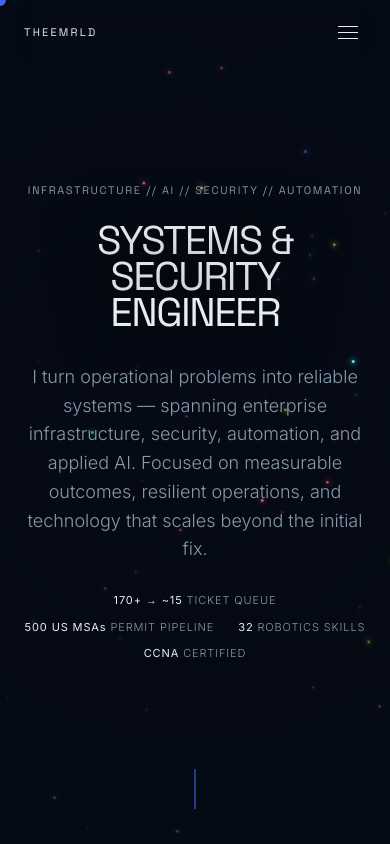
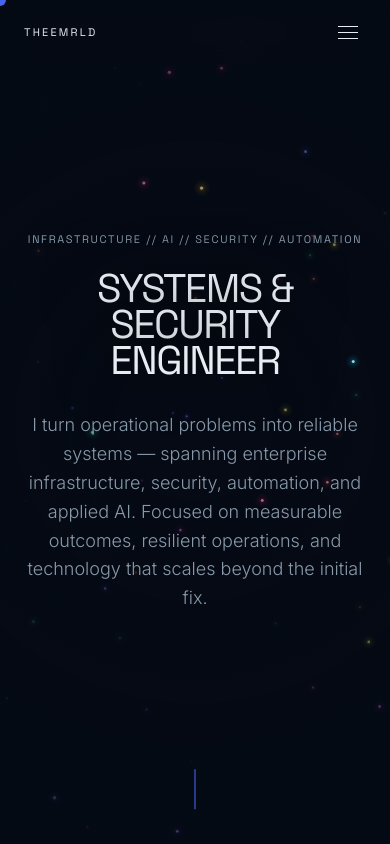
Before and after one commit to ninja-ops-guy/theemrld-portfolio, a React (Vite) app: page / in a window 390 px wide. Shown: the top 844 px of the page. Built offline with nearby package versions, Linux system fonts and the light colour scheme; the HTML template or start-up script is replaced by a standard one.

Commit message:
fix: simplify mobile hero by removing metric strip

```diff
--- a/src/sections/Hero.tsx
+++ b/src/sections/Hero.tsx
@@ -9,115 +9,24 @@ export default function Hero() {
 
   useEffect(() => {
     const tl = gsap.timeline({ defaults: { ease: 'power3.out' } });
-
-    tl.fromTo(
-      labelRef.current,
-      { opacity: 0, y: 10 },
-      { opacity: 1, y: 0, duration: 0.6, delay: 0.3 }
-    )
-      .fromTo(
-        headlineRef.current,
-        { opacity: 0, y: 30 },
-        { opacity: 1, y: 0, duration: 1.2 },
-        '-=0.3'
-      )
-      .fromTo(
-        sublineRef.current,
-        { opacity: 0, y: 20 },
-        { opacity: 1, y: 0, duration: 0.8 },
-        '-=0.6'
-      )
-      .fromTo(
-        scrollIndicatorRef.current,
-        { opacity: 0 },
-        { opacity: 1, duration: 0.6 },
-        '-=0.2'
-      );
-
+    tl.fromTo(labelRef.current,{ opacity: 0, y: 10 },{ opacity: 1, y: 0, duration: 0.6, delay: 0.3 })
+      .fromTo(headlineRef.current,{ opacity: 0, y: 30 },{ opacity: 1, y: 0, duration: 1.2 },'-=0.3')
+      .fromTo(sublineRef.current,{ opacity: 0, y: 20 },{ opacity: 1, y: 0, duration: 0.8 },'-=0.6')
+      .fromTo(scrollIndicatorRef.current,{ opacity: 0 },{ opacity: 1, duration: 0.6 },'-=0.2');
     const scrollLine = scrollIndicatorRef.current?.querySelector('.scroll-line');
-    if (scrollLine) {
-      gsap.to(scrollLine, {
-        y: 8,
-        duration: 2,
-        ease: 'sine.inOut',
-        repeat: -1,
-        yoyo: true,
-      });
-    }
+    if (scrollLine) gsap.to(scrollLine,{ y: 8, duration: 2, ease: 'sine.inOut', repeat: -1, yoyo: true });
   }, []);
 
   return (
-    <section
-      id="hero"
-      className="relative flex flex-col items-center justify-center overflow-hidden"
-      style={{ height: '100dvh', zIndex: 1 }}
-    >
+    <section id="hero" className="relative flex flex-col items-center justify-center overflow-hidden" style={{ height: '100dvh', zIndex: 1 }}>
       <div className="relative z-10 flex flex-col items-center text-center px-6">
-        <p
-          ref={labelRef}
-          className="font-label"
-          style={{ marginBottom: '24px', opacity: 0 }}
-        >
-          INFRASTRUCTURE // AI // SECURITY // AUTOMATION
+        <p ref={labelRef} className="font-label" style={{ marginBottom: '24px', opacity: 0 }}>INFRASTRUCTURE // AI // SECURITY // AUTOMATION</p>
+        <h1 ref={headlineRef} className="font-headline uppercase" style={{ fontSize: 'clamp(2.5rem, 8vw, 7rem)', letterSpacing: '-0.04em', lineHeight: 0.9, color: '#E8EDF3', textShadow: '0 0 60px rgba(5, 10, 20, 0.8)', opacity: 0 }}>SYSTEMS & SECURITY ENGINEER</h1>
+        <p ref={sublineRef} className="font-body" style={{ fontSize: '18px', color: '#8899AA', maxWidth: '560px', marginTop: '32px', lineHeight: 1.6, opacity: 0 }}>
+          I turn operational problems into reliable systems — spanning enterprise infrastructure, security, automation, and applied AI. Focused on measurable outcomes, resilient operations, and technology that scales beyond the initial fix.
         </p>
-
-        <h1
-          ref={headlineRef}
-          className="font-headline uppercase"
-          style={{
-            fontSize: 'clamp(2.5rem, 8vw, 7rem)',
-            letterSpacing: '-0.04em',
-            lineHeight: 0.9,
-            color: '#E8EDF3',
-            textShadow: '0 0 60px rgba(5, 10, 20, 0.8)',
-            opacity: 0,
-          }}
-        >
-          SYSTEMS & SECURITY ENGINEER
-        </h1>
-
-        <p
-          ref={sublineRef}
-          className="font-body"
-          style={{
-            fontSize: '18px',
-            color: '#8899AA',
-            maxWidth: '560px',
-            marginTop: '32px',
-            lineHeight: 1.6,
-            opacity: 0,
-          }}
-        >
-          I turn operational problems into reliable systems — spanning enterprise infrastructure,
-          security, automation, and applied AI. Focused on measurable outcomes, resilient operations,
-          and technology that scales beyond the initial fix.
-        </p>
-        <div
-          style={{
-            display: 'flex',
-            flexWrap: 'wrap',
-            justifyContent: 'center',
-            gap: '10px 24px',
-            marginTop: '28px',
-            color: '#8899AA',
-            fontSize: '11px',
-            letterSpacing: '0.08em',
-          }}
-        >
-          <span><strong style={{ color: '#E8EDF3' }}>170+ → ~15</strong> TICKET QUEUE</span>
-          <span><strong style={{ color: '#E8EDF3' }}>500 US MSAs</strong> PERMIT PIPELINE</span>
-          <span><strong style={{ color: '#E8EDF3' }}>32</strong> ROBOTICS SKILLS</span>
-          <span><strong style={{ color: '#E8EDF3' }}>CCNA</strong> CERTIFIED</span>
-        </div>
       </div>
-
-      <div
-        ref={scrollIndicatorRef}
-        className="absolute bottom-10 left-1/2 -translate-x-1/2"
-        style={{ opacity: 0 }}
-      >
-        <div className="scroll-line w-[1px] h-10 bg-[#4A6DFF]" />
-      </div>
+      <div ref={scrollIndicatorRef} className="absolute bottom-10 left-1/2 -translate-x-1/2" style={{ opacity: 0 }}><div className="scroll-line w-[1px] h-10 bg-[#4A6DFF]" /></div>
     </section>
   );
 }
```
